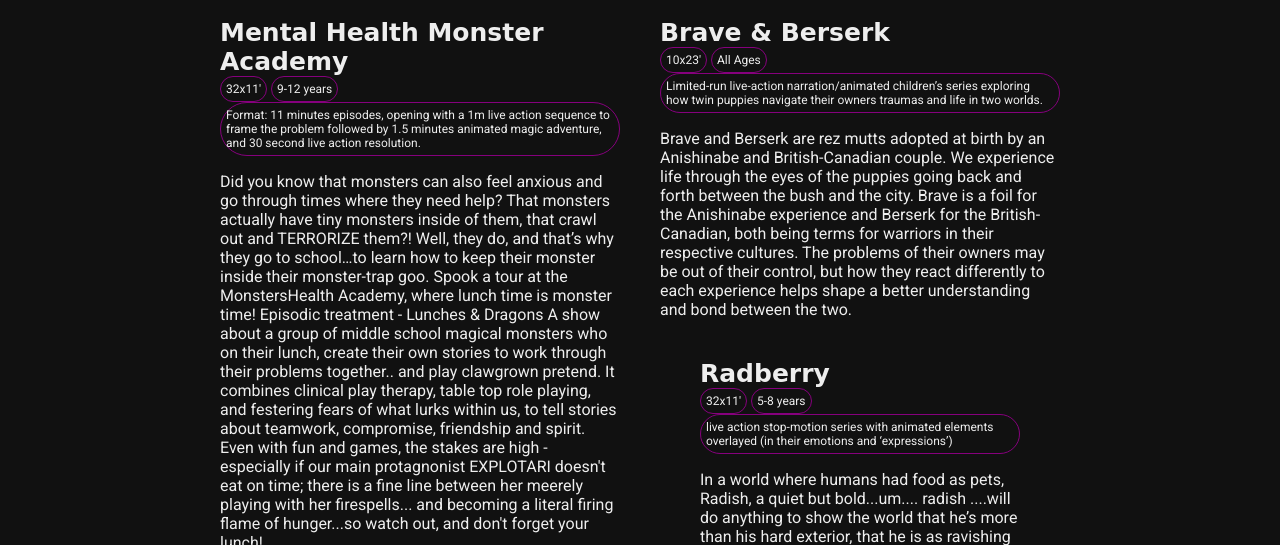
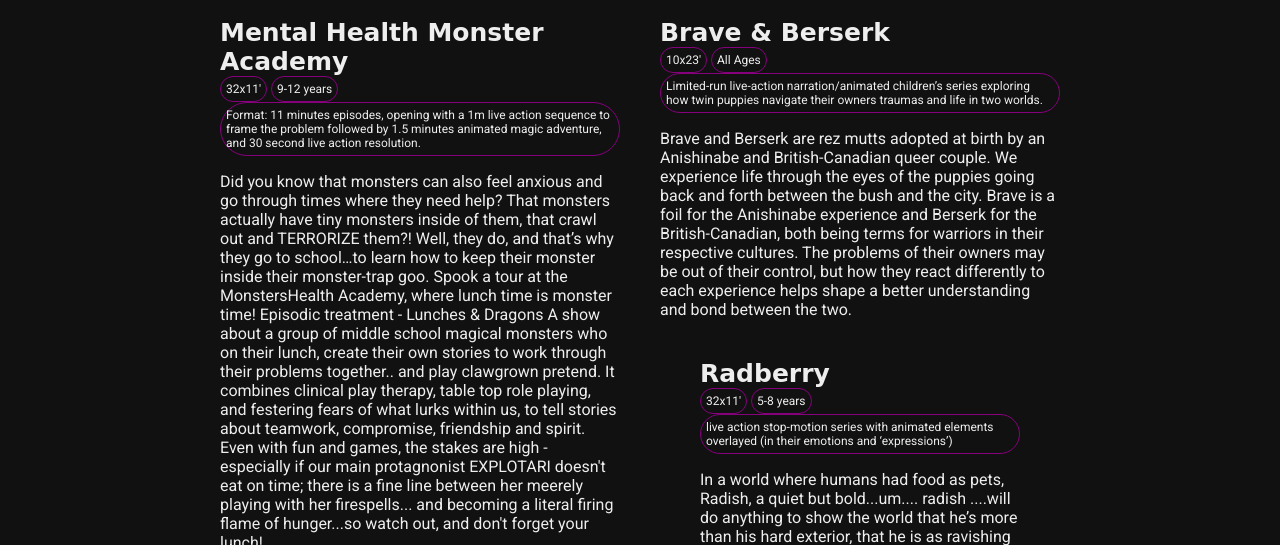
Before and after one commit to Granola4Life/PortfolioWebsite-, a plain HTML site: page index.html in a window 1280 px wide. Shown: the part 555-1100 px from the top of the page. Drawn offline with Linux system fonts and the light colour scheme; a web font is replaced by a local one.

Commit message:
Update index.html

```diff
--- a/index.html
+++ b/index.html
@@ -46,7 +46,7 @@
           <div class="tag">All Ages</div>
           <div class="tag"> Limited-run live-action narration/animated children’s series exploring how twin puppies navigate their owners traumas and life in two worlds.</div>
         </div>
-        <p> Brave and Berserk are rez mutts adopted at birth by an Anishinabe and British-Canadian couple. We experience life through the eyes of the
+        <p> Brave and Berserk are rez mutts adopted at birth by an Anishinabe and British-Canadian queer couple. We experience life through the eyes of the
           puppies going back and forth between the bush and the city. Brave is a foil for the Anishinabe experience and Berserk for the British-Canadian, both being
           terms for warriors in their respective cultures. The problems of their owners may be out of their control, but how they react differently to each experience helps shape a better understanding and bond between the two.
 
```
